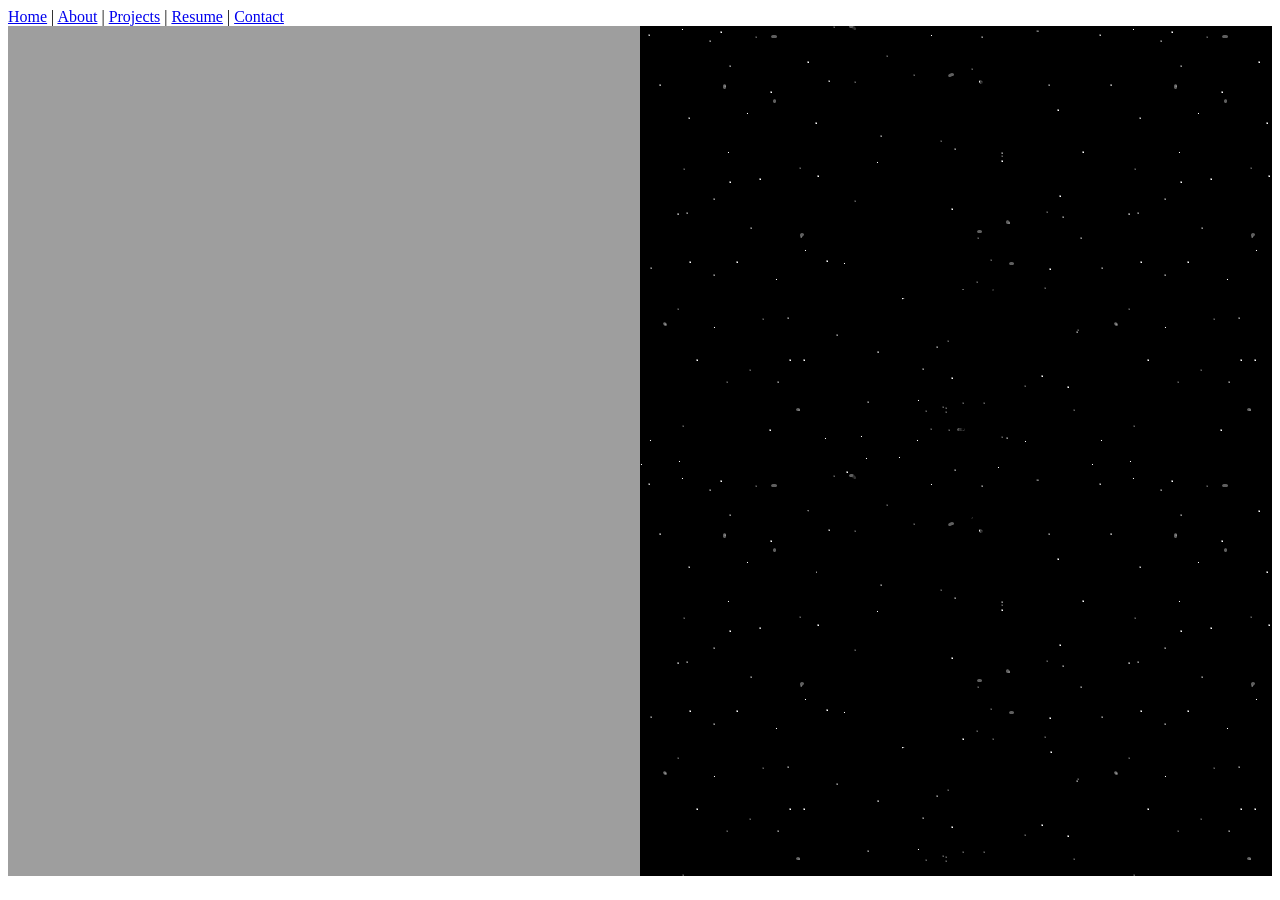
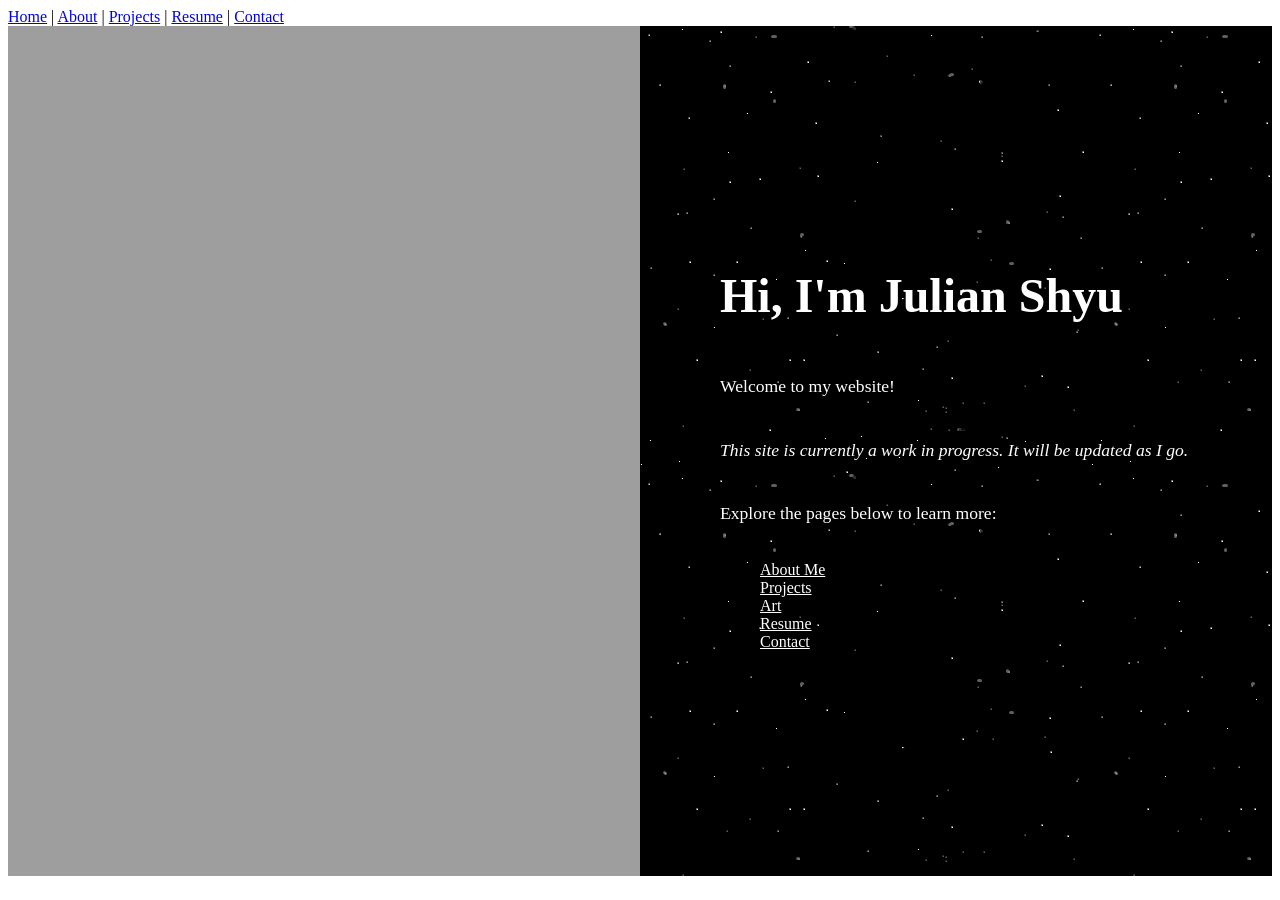
Before and after one commit to Julianzen/julians.github.io, a Jekyll site: the page built from index.md, in a window 1280 px wide. Built offline with Jekyll 4.4.1, drawn with Linux system fonts in a browser that asks for light colours.

Commit message:
Update colors in style.css for improved visibility
Changed background color to black and updated text colors to white for better contrast.

```diff
--- a/assets/style.css
+++ b/assets/style.css
@@ -4,6 +4,7 @@
   display: flex;
   width: 100%;
   min-height: calc(100vh - 50px);
+  background-color: black
 
 }
 
@@ -45,12 +46,12 @@
 /* Text on right side */
 
 .home-right h1 {
-  color: black;
+  color: white;
   font-size: 3rem;
 }
 
 .home-right p {
-  color: black;
+  color: white;
   font-size: 1.1rem;
   line-height: 1.6;
 }
@@ -59,7 +60,7 @@
 /* Links on right side */
 
 .home-right a {
-  color: black;
+  color: white;
 }
 
 .home-right a:hover {
```
